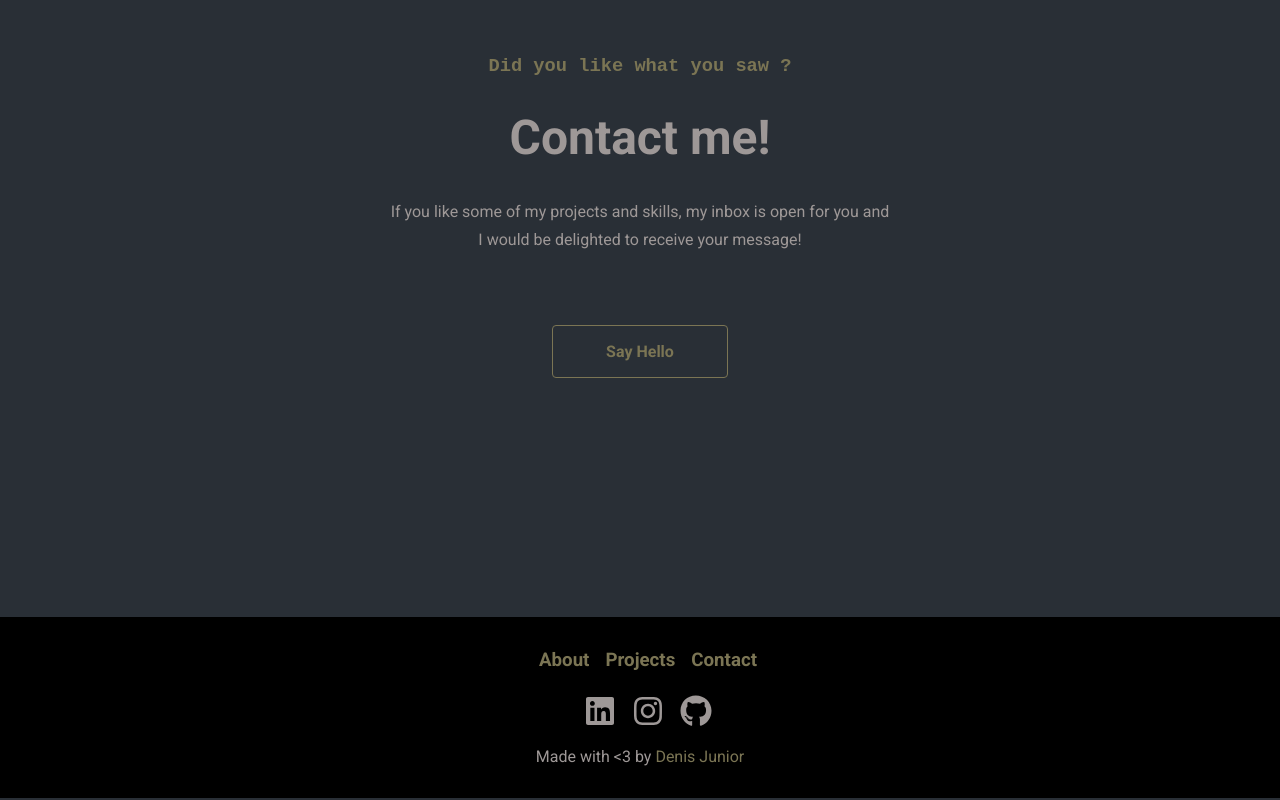
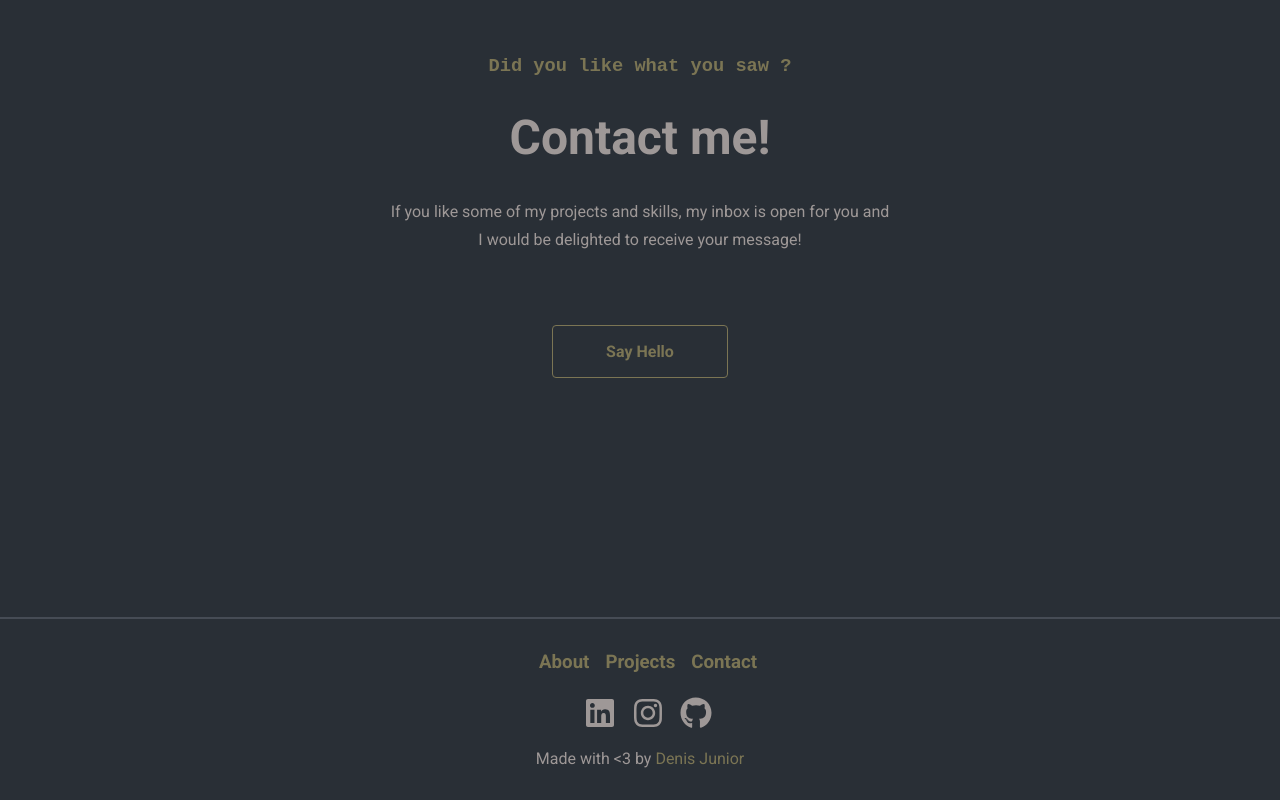
Before and after one commit to denis-junior/portfolio, a React (Create React App) app: page / in a window 1280 px wide. Shown: the part 2710-3510 px from the top of the page. Built offline with nearby package versions, Linux system fonts and the light colour scheme.

Commit message:
style in footer changed

```diff
--- a/src/Components/Footer/Footer.css
+++ b/src/Components/Footer/Footer.css
@@ -1,5 +1,6 @@
 .footer {
-    background-color: #000;
+    /* background-color: #000; */
+    border-top: 2px solid #666c757c;
     padding: 2rem 0;
     color: aliceblue;
     display: flex;
@@ -24,7 +25,7 @@
     margin-left: 1rem;
     margin-bottom: 1rem;
     font-size: 2rem;
-    color: #9e9897;;
+    color: #9e9897;
     transition: 0.7s;
 }
 
```
